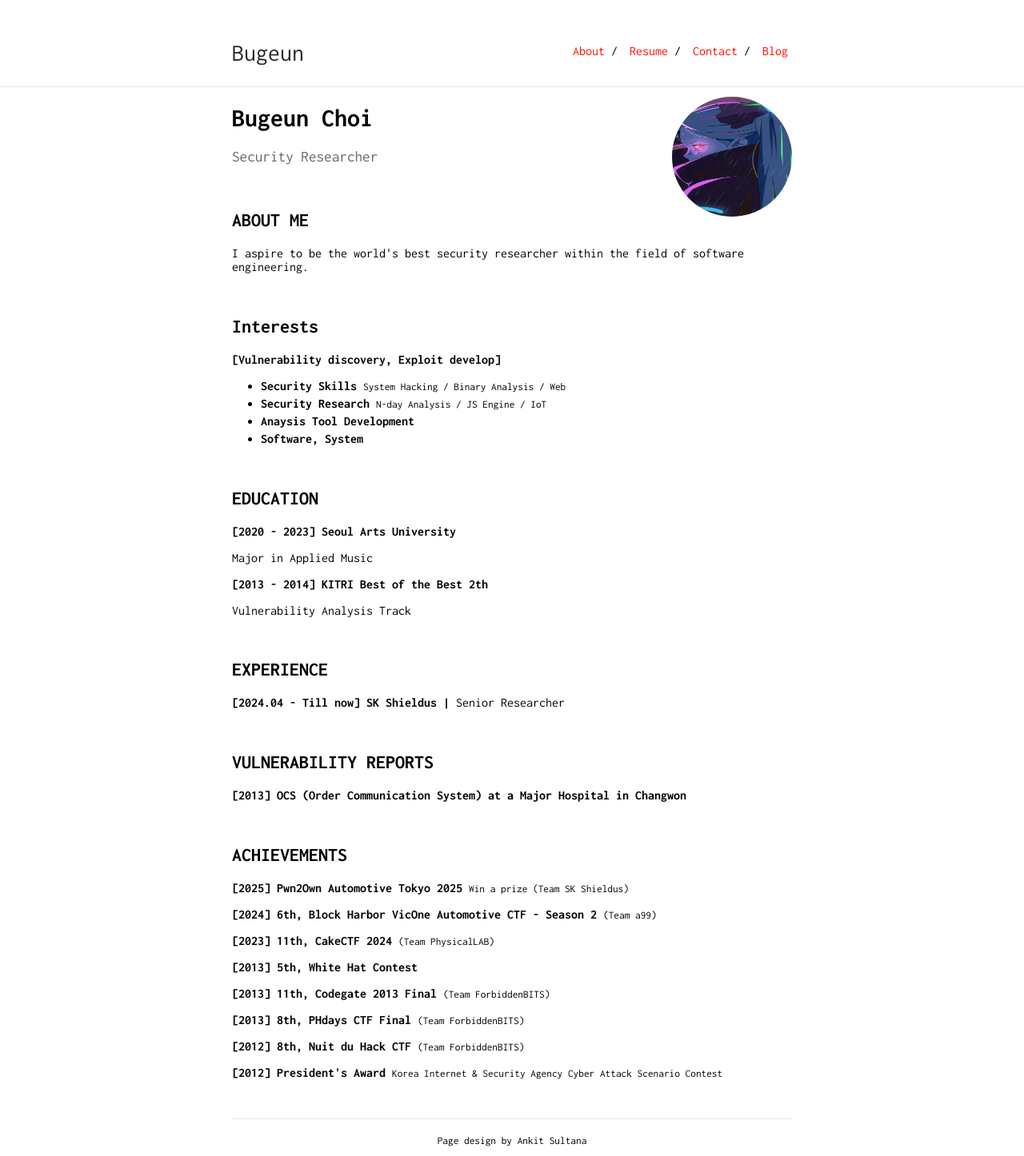
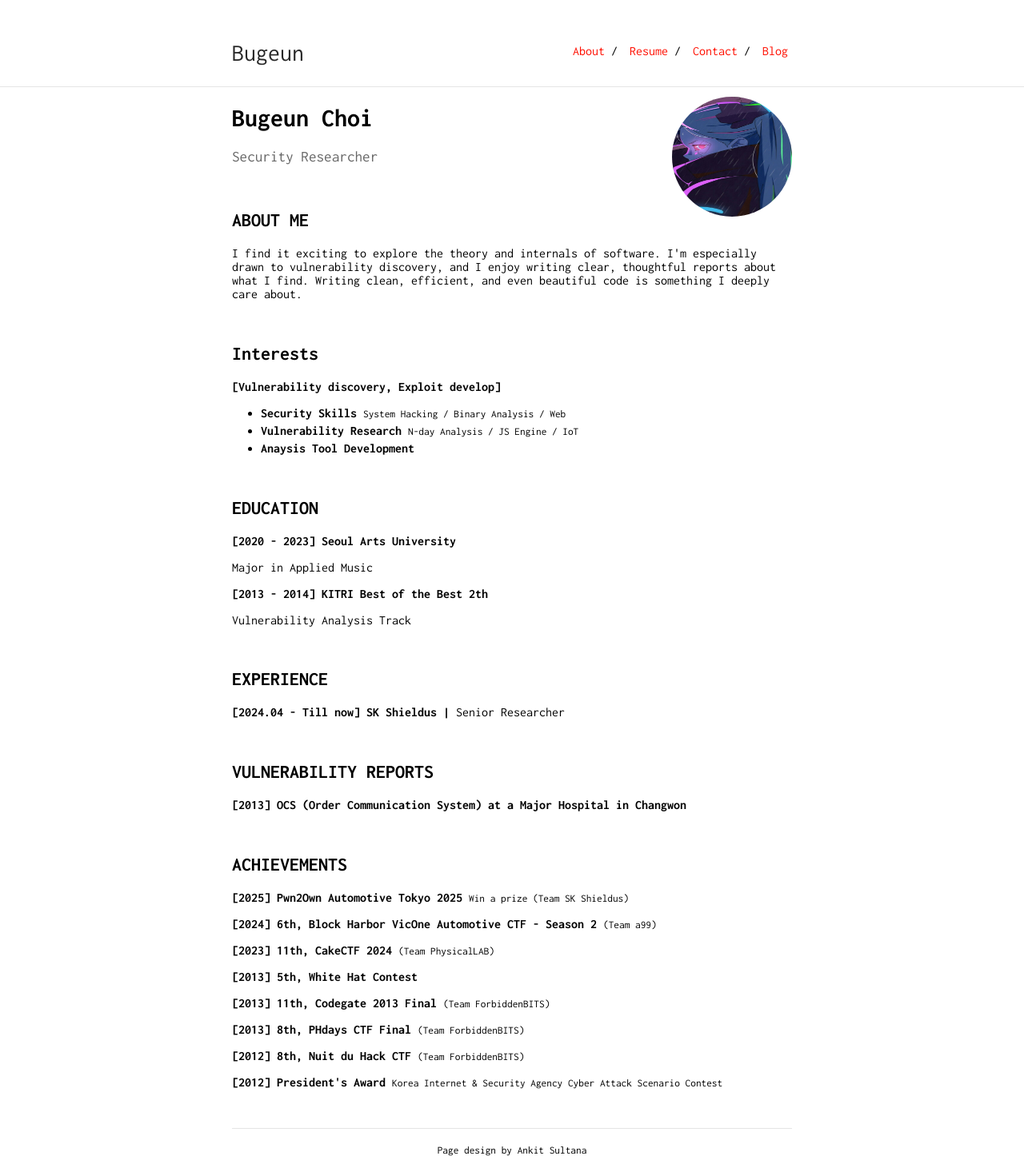
Before and after one commit to Bugeun/bugeun.github.io, a Jekyll site: the page built from index.md, in a window 1280 px wide. Shown: the whole page at 80% size. Built offline with Jekyll 4.4.1, drawn with Linux system fonts in a browser that asks for light colours.

Commit message:
Update index.md

```diff
--- a/index.md
+++ b/index.md
@@ -12,7 +12,9 @@ Security Researcher
 ## ABOUT ME
 
 
-<p>I aspire to be the world's best security researcher within the field of software engineering.</p>
+<p>I find it exciting to explore the theory and internals of software.
+I'm especially drawn to vulnerability discovery, and I enjoy writing clear, thoughtful reports about what I find.
+Writing clean, efficient, and even beautiful code is something I deeply care about.</p>
 &nbsp;
 
 <!--
@@ -37,14 +39,11 @@ Security Researcher
     <small>System Hacking / Binary Analysis / Web</small>
     </li>
     <li>
-    <b>Security Research</b>
+    <b>Vulnerability Research</b>
     <small>N-day Analysis / JS Engine / IoT</small>
     </li>
     <li>
     <b>Anaysis Tool Development</b>
-    </li>
-    <li>
-    <b>Software, System</b>
     </li>
   </ul>
 </section>
```
